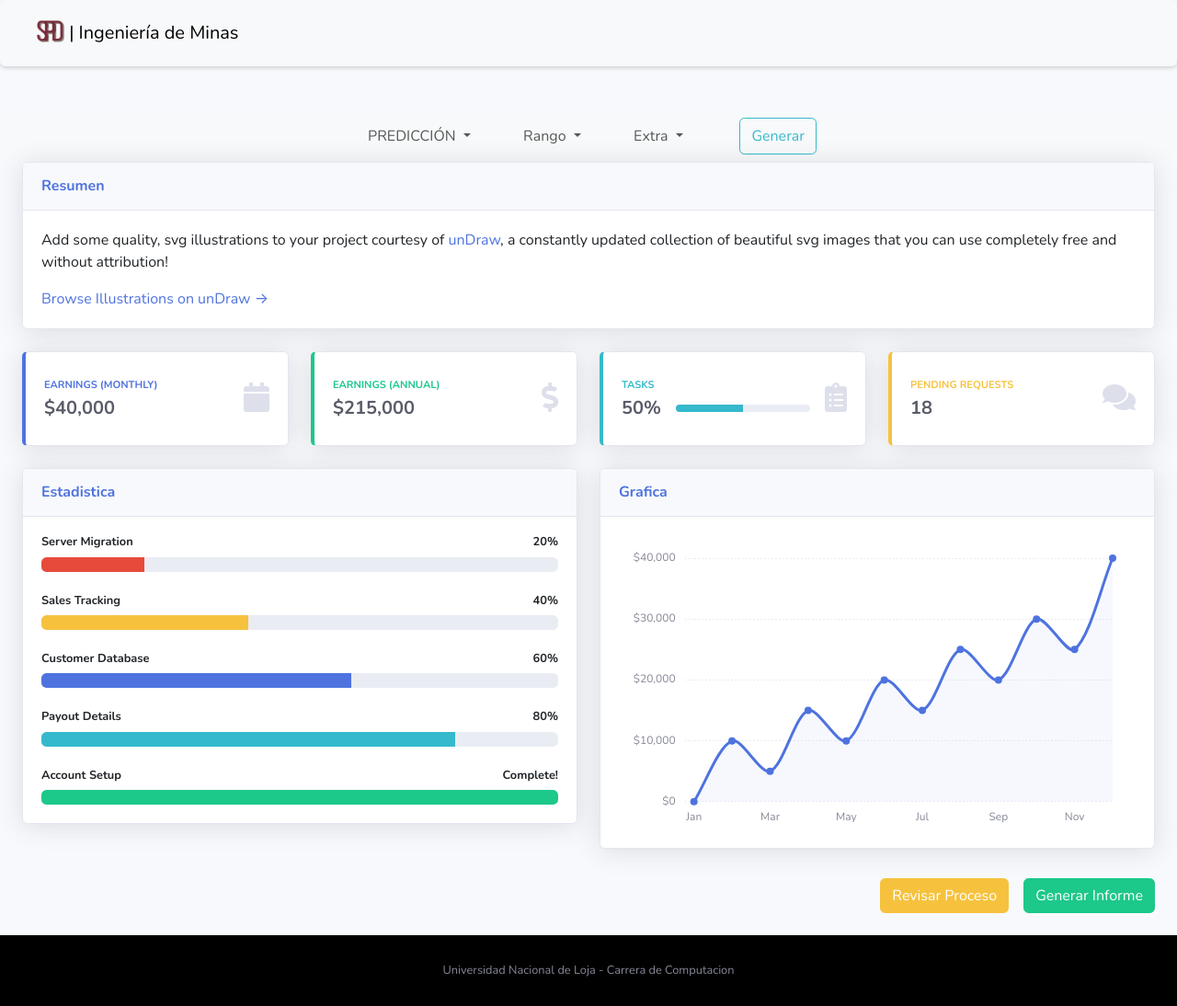
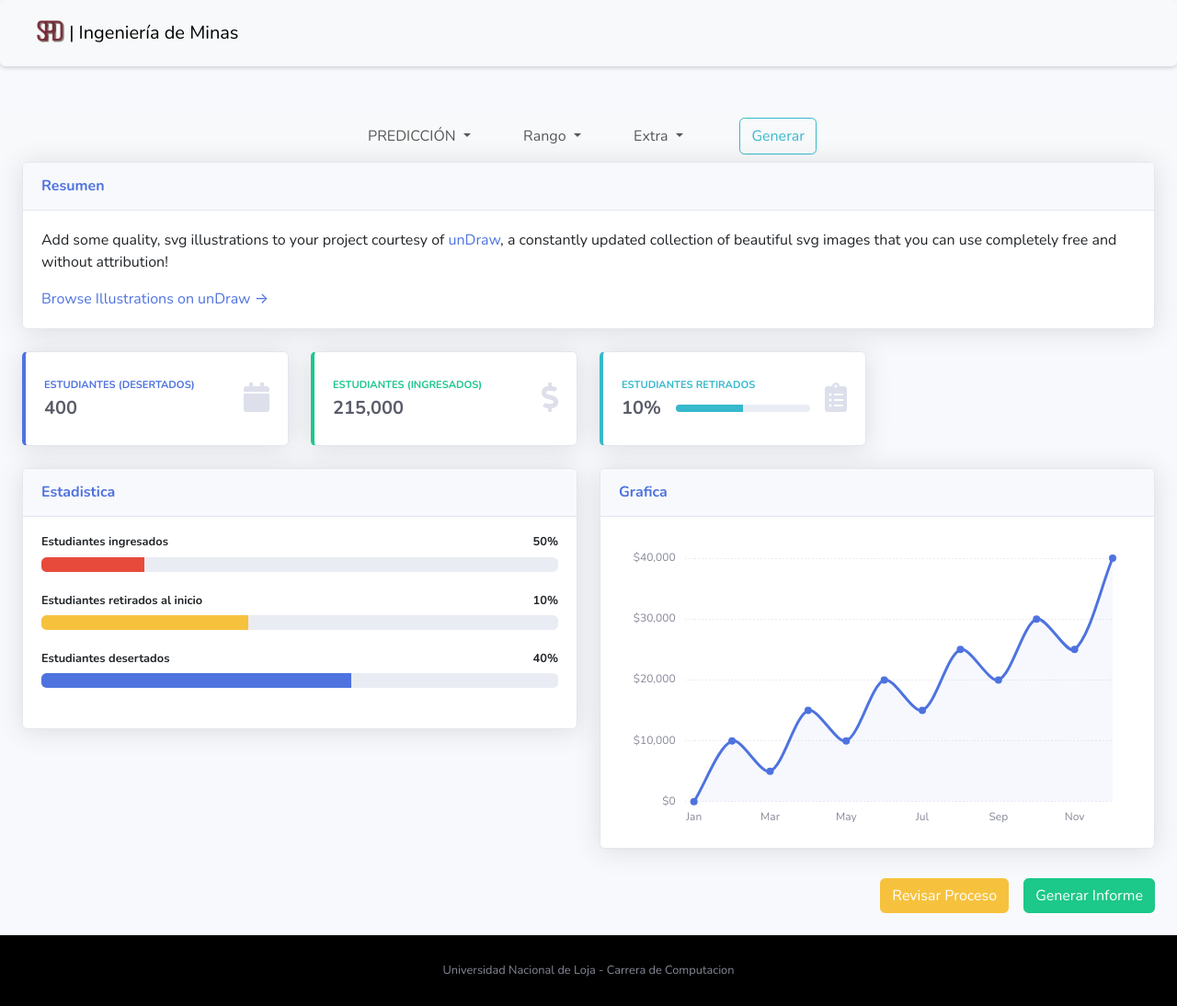
Before and after one commit to santigt11/PIS_CUARTO_CICLO, a Flask app: page /inicio in a window 1280 px wide. Shown: the whole page at 92% size. Run offline with Flask 3, Linux system fonts and the light colour scheme; some libraries are stand-ins or nearby versions.

Commit message:
cambios 5.0

```diff
--- a/templates/index.html
+++ b/templates/index.html
@@ -131,8 +131,8 @@
                                     <div class="row no-gutters align-items-center">
                                         <div class="col mr-2">
                                             <div class="text-xs font-weight-bold text-primary text-uppercase mb-1">
-                                                Earnings (Monthly)</div>
-                                            <div class="h5 mb-0 font-weight-bold text-gray-800">$40,000</div>
+                                                Estudiantes (Desertados)</div>
+                                            <div class="h5 mb-0 font-weight-bold text-gray-800">400</div>
                                         </div>
                                         <div class="col-auto">
                                             <i class="fas fa-calendar fa-2x text-gray-300"></i>
@@ -149,8 +149,8 @@
                                     <div class="row no-gutters align-items-center">
                                         <div class="col mr-2">
                                             <div class="text-xs font-weight-bold text-success text-uppercase mb-1">
-                                                Earnings (Annual)</div>
-                                            <div class="h5 mb-0 font-weight-bold text-gray-800">$215,000</div>
+                                                Estudiantes (Ingresados)</div>
+                                            <div class="h5 mb-0 font-weight-bold text-gray-800">215,000</div>
                                         </div>
                                         <div class="col-auto">
                                             <i class="fas fa-dollar-sign fa-2x text-gray-300"></i>
@@ -166,11 +166,11 @@
                                 <div class="card-body">
                                     <div class="row no-gutters align-items-center">
                                         <div class="col mr-2">
-                                            <div class="text-xs font-weight-bold text-info text-uppercase mb-1">Tasks
+                                            <div class="text-xs font-weight-bold text-info text-uppercase mb-1">Estudiantes retirados
                                             </div>
                                             <div class="row no-gutters align-items-center">
                                                 <div class="col-auto">
-                                                    <div class="h5 mb-0 mr-3 font-weight-bold text-gray-800">50%</div>
+                                                    <div class="h5 mb-0 mr-3 font-weight-bold text-gray-800">10%</div>
                                                 </div>
                                                 <div class="col">
                                                     <div class="progress progress-sm mr-2">
@@ -189,26 +189,9 @@
                             </div>
                         </div>
 
-                        <!-- Pending Requests Card Example -->
-                        <div class="col-xl-3 col-md-6 mb-4">
-                            <div class="card border-left-warning shadow h-100 py-2">
-                                <div class="card-body">
-                                    <div class="row no-gutters align-items-center">
-                                        <div class="col mr-2">
-                                            <div class="text-xs font-weight-bold text-warning text-uppercase mb-1">
-                                                Pending Requests</div>
-                                            <div class="h5 mb-0 font-weight-bold text-gray-800">18</div>
-                                        </div>
-                                        <div class="col-auto">
-                                            <i class="fas fa-comments fa-2x text-gray-300"></i>
-                                        </div>
-                                    </div>
-                                </div>
-                            </div>
-                        </div>
-                    </div>
 
-                    <div class="row">
+
+
 
                         <!-- Content Column -->
                         <div class="col-lg-6 mb-4">
@@ -219,36 +202,25 @@
                                     <h6 class="m-0 font-weight-bold text-primary">Estadistica</h6>
                                 </div>
                                 <div class="card-body">
-                                    <h4 class="small font-weight-bold">Server Migration <span
-                                            class="float-right">20%</span></h4>
+                                    <h4 class="small font-weight-bold">Estudiantes ingresados <span
+                                            class="float-right">50%</span></h4>
                                     <div class="progress mb-4">
                                         <div class="progress-bar bg-danger" role="progressbar" style="width: 20%"
                                             aria-valuenow="20" aria-valuemin="0" aria-valuemax="100"></div>
                                     </div>
-                                    <h4 class="small font-weight-bold">Sales Tracking <span
-                                            class="float-right">40%</span></h4>
+                                    <h4 class="small font-weight-bold">Estudiantes retirados al inicio <span
+                                            class="float-right">10%</span></h4>
                                     <div class="progress mb-4">
                                         <div class="progress-bar bg-warning" role="progressbar" style="width: 40%"
                                             aria-valuenow="40" aria-valuemin="0" aria-valuemax="100"></div>
                                     </div>
-                                    <h4 class="small font-weight-bold">Customer Database <span
-                                            class="float-right">60%</span></h4>
+                                    <h4 class="small font-weight-bold">Estudiantes desertados <span
+                                            class="float-right">40%</span></h4>
                                     <div class="progress mb-4">
                                         <div class="progress-bar" role="progressbar" style="width: 60%"
                                             aria-valuenow="60" aria-valuemin="0" aria-valuemax="100"></div>
                                     </div>
-                                    <h4 class="small font-weight-bold">Payout Details <span
-                                            class="float-right">80%</span></h4>
-                                    <div class="progress mb-4">
-                                        <div class="progress-bar bg-info" role="progressbar" style="width: 80%"
-                                            aria-valuenow="80" aria-valuemin="0" aria-valuemax="100"></div>
-                                    </div>
-                                    <h4 class="small font-weight-bold">Account Setup <span
-                                            class="float-right">Complete!</span></h4>
-                                    <div class="progress">
-                                        <div class="progress-bar bg-success" role="progressbar" style="width: 100%"
-                                            aria-valuenow="100" aria-valuemin="0" aria-valuemax="100"></div>
-                                    </div>
+
                                 </div>
                             </div>
 
--- a/templates/metodo.html
+++ b/templates/metodo.html
@@ -105,7 +105,7 @@
                             <div class="card-body">
                                 <h5 class="card-title">Seleccione el año de inicio</h5>
                                 <select name="start_year" class="form-select" aria-label="Seleccione el año de inicio">
-                    {% for year in range(2000, 2005) %}
+                                    {% for year in range(2000, 2023) %}
                                     <option value="{{ year }}">{{ year }}</option>
                                     {% endfor %}
                                 </select>
@@ -117,7 +117,7 @@
                                     <div class="card-body">
                                     <h5 class="card-title">Seleccione el año de fin</h5>
                                         <select name="end_year" class="form-select" aria-label="Seleccione el año de fin">
-                   {% for year in range(2000, 2005) %}
+                                            {% for year in range(2000, 2023) %}
                                             <option value="{{ year }}">{{ year }}</option>
                                             {% endfor %}
                                         </select>
```
Also changed, not shown: static/img/unl-modificada.jpg (added). Lines whose indentation alone changed are shown as unchanged.
